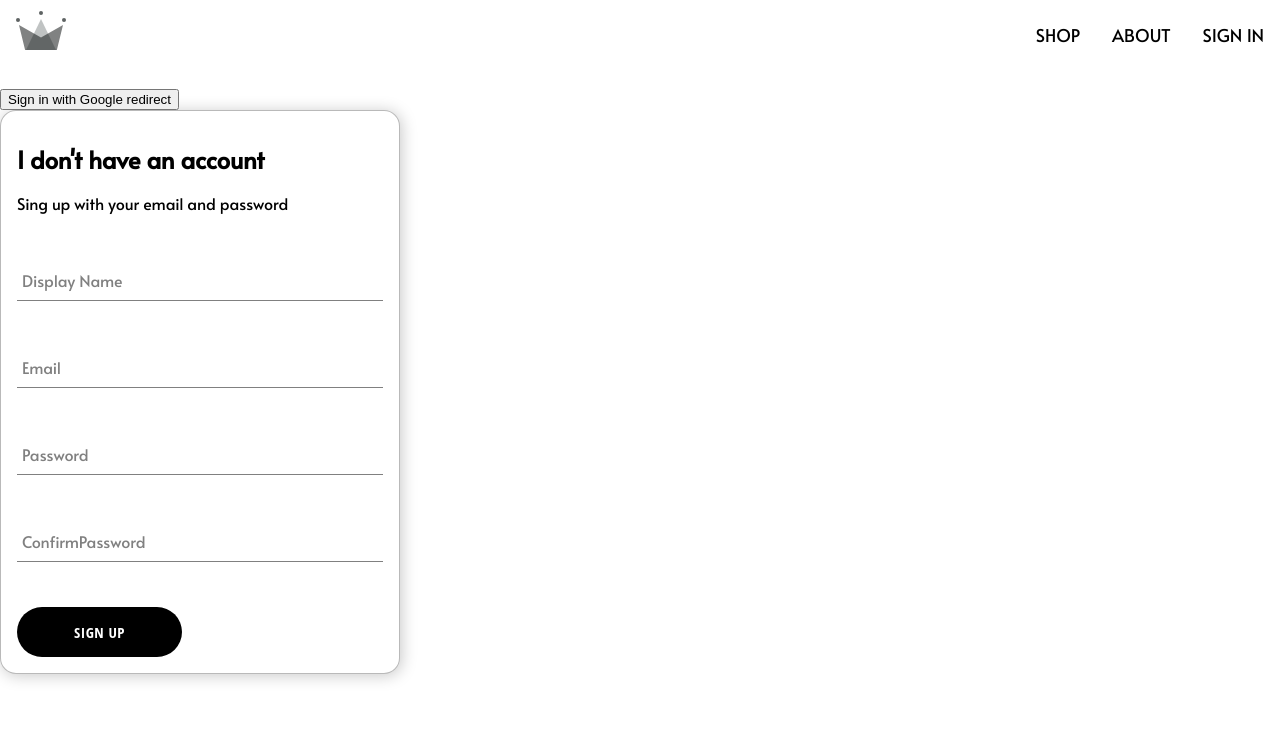
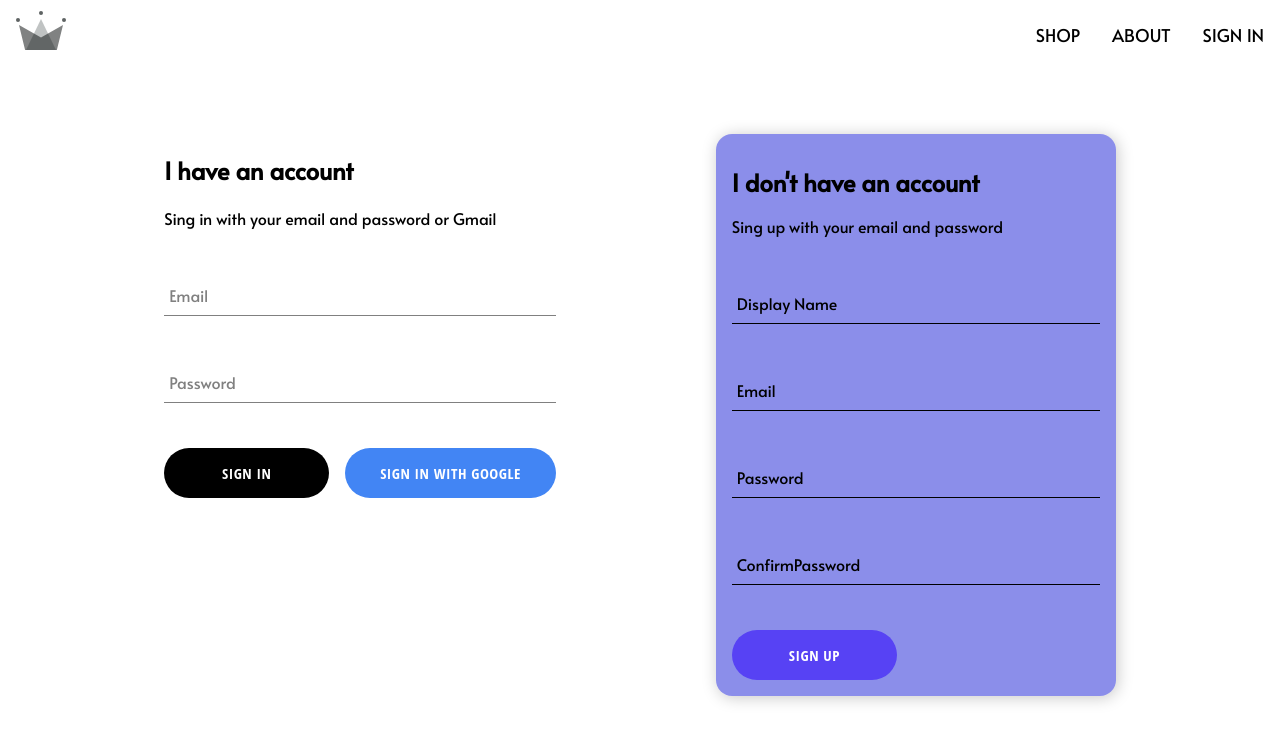
Before and after one commit to igvan-de/udemy-course-react, a React (Create React App) app in the folder crwn-clothing/: page /sign-in in a window 1280 px wide. Shown: the top 742 px of the page. Built offline with nearby package versions, Linux system fonts and the light colour scheme.

Commit message:
changed scss formInput

```diff
--- a/crwn-clothing/src/components/button/button.component.jsx
+++ b/crwn-clothing/src/components/button/button.component.jsx
@@ -1,13 +1,13 @@
 import './button.styles.scss';
 
 const BUTTON_TYPE_CLASSES = {
+    signUp:     'sign-up',
     google:     'google-sign-in',
     inveted:    'inveted',
 }
 
 const Button = ({buttonName, buttonType, ...otherProps}) => {
-
-    console.log(buttonName);
+    console.log(buttonType);
 
     return (
         <button
--- a/crwn-clothing/src/components/button/button.styles.scss
+++ b/crwn-clothing/src/components/button/button.styles.scss
@@ -23,6 +23,16 @@
       border: 1px solid black;
     }
 
+    &.sign-up {
+      background-color: #5742f4;
+      color: white;
+
+      &:hover {
+        background-color: #4c38e3fc;
+        border: none;
+      }
+    }
+
     &.google-sign-in {
       background-color: #4285f4;
       color: white;
--- a/crwn-clothing/src/components/form-input/form-input.component.jsx
+++ b/crwn-clothing/src/components/form-input/form-input.component.jsx
@@ -1,11 +1,15 @@
 import './form-input.styles.scss';
 
-const FormInput = ({label, ...otherProps }) => {
+const FORM_TYPE_CLASSES = {
+    signUp:     'sign-up',
+}
+
+const FormInput = ({label, formType, ...otherProps }) => {
     return (
         <div className="group">
-            <input className="form-input" {...otherProps}/>
+            <input className={`form-input ${FORM_TYPE_CLASSES[formType]}`} {...otherProps}/>
             {label && (
-                <label className={`${otherProps.value.length ? 'shrink' : ''} form-input_label`}>{label}</label>
+                <label className={`${otherProps.value.length ? 'shrink' : ''} form-input_label ${FORM_TYPE_CLASSES[formType]}`}>{label}</label>
             )}
         </div>
     )
--- a/crwn-clothing/src/components/form-input/form-input.styles.scss
+++ b/crwn-clothing/src/components/form-input/form-input.styles.scss
@@ -24,6 +24,12 @@ $main-color: black;
     border-bottom: 1px solid $sub-color;
     margin: 25px 0;
 
+
+    &.sign-up {
+      color: $main-color;
+      border-bottom: 1px solid $main-color;
+    }
+
     &:focus {
       outline: none;
     }
@@ -31,6 +37,7 @@ $main-color: black;
     &:focus ~ .form-input_label {
       @include shrinkLabel();
     }
+
   }
 
   input[type='password'] {
@@ -50,5 +57,9 @@ $main-color: black;
     &.shrink {
       @include shrinkLabel();
     }
+
+    &.sign-up {
+      color: $main-color;
+    }
   }
 }
--- /dev/null
+++ b/crwn-clothing/src/components/sign-in-form/sign-in-form.styles.scss
@@ -0,0 +1,8 @@
+.sign-in-container {
+
+    .buttons-container {
+        display: flex;
+        flex-direction: row;
+        gap: 1rem;
+    }
+}
--- /dev/null
+++ b/crwn-clothing/src/components/sign-in-form/sing-in-form.component.jsx
@@ -0,0 +1,43 @@
+import Button from "../button/button.component";
+import FormInput from "../form-input/form-input.component";
+import { useState } from "react";
+import "./sign-in-form.styles.scss";
+
+const defaultFormFields = {
+    email:              '',
+    password:           ''
+};
+
+
+const SignInForm = () => {
+    const [formFields, setFormFields] = useState(defaultFormFields);
+    const {displayName, email, password, confirmedPassword} = formFields;
+
+    const resetFromFields = () => {
+        setFormFields(defaultFormFields);
+    }
+
+    const handleChange = (event) => {
+        const { name, value } = event.target;
+
+        // Get only the correct keyName of the object and sets in the correct value
+        setFormFields({...formFields, [name]: value});
+    };
+
+    return (
+        <div className="sign-in-container">
+            <h2>I have an account</h2>
+            <span>Sing in with your email and password or Gmail</span>
+            <form>
+                <FormInput label='Email' type='email' required onChange={handleChange} name='email' value={email}/>
+                <FormInput label='Password' type='password' required onChange={handleChange} name='password' value={password}/>
+                <div className="buttons-container">
+                    <Button type='submit' buttonName={'Sign in'}/>
+                    <Button type='submit' buttonName={'Sign in with Google'} buttonType='google'/>
+                </div>
+            </form>
+        </div>
+    );
+}
+
+export default SignInForm;
--- a/crwn-clothing/src/components/sign-up/sign-up.component.jsx
+++ b/crwn-clothing/src/components/sign-up-form/sign-up-form.component.jsx
@@ -2,7 +2,7 @@ import { useState } from "react";
 import { createAuthUserWithEmailAndPassword, createUSerDocumentFromAuth } from '../../utils/firebase/firebase.utils';
 import Button from "../button/button.component";
 import FormInput from "../form-input/form-input.component";
-import './sign-up.styles.scss';
+import './sign-up-form.styles.scss';
 
 const defaultFormFields = {
     displayName:        '',
@@ -52,11 +52,11 @@ const SingUpForm = () => {
             <h2>I don't have an account</h2>
             <span>Sing up with your email and password</span>
             <form onSubmit={handleSubmit}>
-                <FormInput label='Display Name' type='text' required onChange={handleChange} name='displayName' value={displayName}/>
-                <FormInput label='Email' type='email' required onChange={handleChange} name='email' value={email}/>
-                <FormInput label='Password' type='password' required onChange={handleChange} name='password' value={password}/>
-                <FormInput label='ConfirmPassword' type='password' required onChange={handleChange} name='confirmedPassword' value={confirmedPassword}/>
-                <Button type='submit' buttonName={'Sign up'}/>
+                <FormInput label='Display Name' formType='signUp' type='text' required onChange={handleChange} name='displayName' value={displayName}/>
+                <FormInput label='Email' formType='signUp' type='email' required onChange={handleChange} name='email' value={email}/>
+                <FormInput label='Password' formType='signUp' type='password' required onChange={handleChange} name='password' value={password}/>
+                <FormInput label='ConfirmPassword' formType='signUp' type='password' required onChange={handleChange} name='confirmedPassword' value={confirmedPassword}/>
+                <Button type='submit' buttonName={'Sign up'} buttonType='signUp'/>
             </form>
         </div>
     );
--- a/crwn-clothing/src/components/sign-up/sign-up.styles.scss
+++ b/crwn-clothing/src/components/sign-up-form/sign-up-form.styles.scss
@@ -2,10 +2,10 @@
     display: flex;
     flex-direction: column;
     width: 25rem;
-    border: 0.5px rgba(0, 0, 0, 0.273) solid;
+    border: none;
     border-radius: 1rem;
     padding: 1rem;
-    background-color: rgba(251, 249, 249, 0.077);
+    background-color: rgba(23, 29, 212, 0.497);
     box-shadow: 0.1rem 0.1rem 1rem rgba(0, 0, 0, 0.219);
 
     h2 {
--- a/crwn-clothing/src/routes/sign-in/sign-in.component.jsx
+++ b/crwn-clothing/src/routes/sign-in/sign-in.component.jsx
@@ -5,7 +5,10 @@ import {
         // signInWithGooglePopup,
         createUSerDocumentFromAuth,
         signInWithGoogleRedirect } from '../../utils/firebase/firebase.utils';
-import SingUpForm from '../../components/sign-up/sign-up.component';
+import SignInForm from '../../components/sign-in-form/sing-in-form.component';
+import SignUpForm from '../../components/sign-up-form/sign-up-form.component';
+import "./sign-in.styles.scss";
+
 
 const SignIn = () => {
     useEffect(() => {
@@ -26,16 +29,17 @@ const SignIn = () => {
     // };
 
     return (
-        <div>
+        <div className='sign-in-page-container'>
+            <SignInForm />
             {
             /* <button onClick={logGoogleUser}>
                 Sign in with Google account
             </button> */
             }
-            <button onClick={signInWithGoogleRedirect}>
+            {/* <button onClick={signInWithGoogleRedirect}>
                 Sign in with Google redirect
-            </button>
-            <SingUpForm/>
+            </button> */}
+            <SignUpForm/>
         </div>
     )
 }
--- a/crwn-clothing/src/routes/sign-in/sign-in.styles.scss
+++ b/crwn-clothing/src/routes/sign-in/sign-in.styles.scss
@@ -0,0 +1,8 @@
+.sign-in-page-container {
+    display: flex;
+    flex-direction: row;
+    gap: 10rem;
+    justify-content: center;
+    margin: 4rem 0;
+    // grid-row: ;
+}
```
